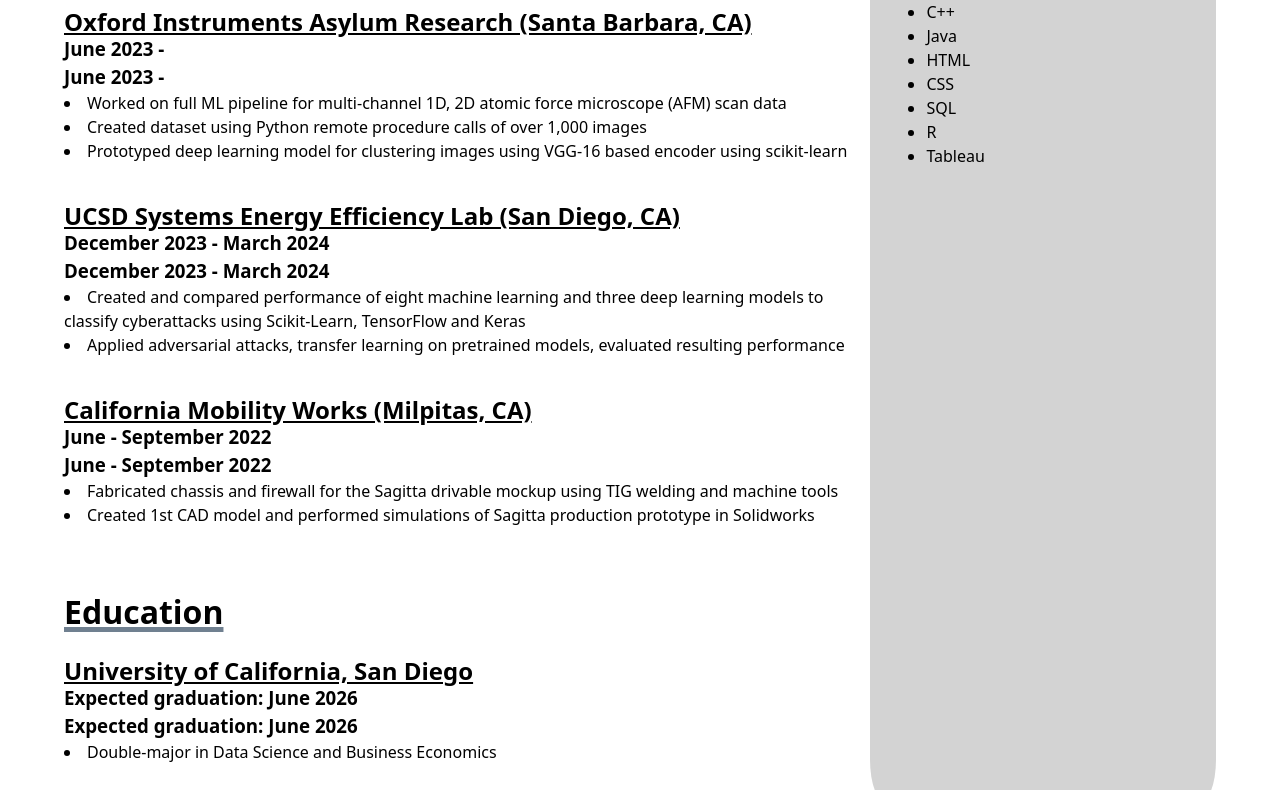
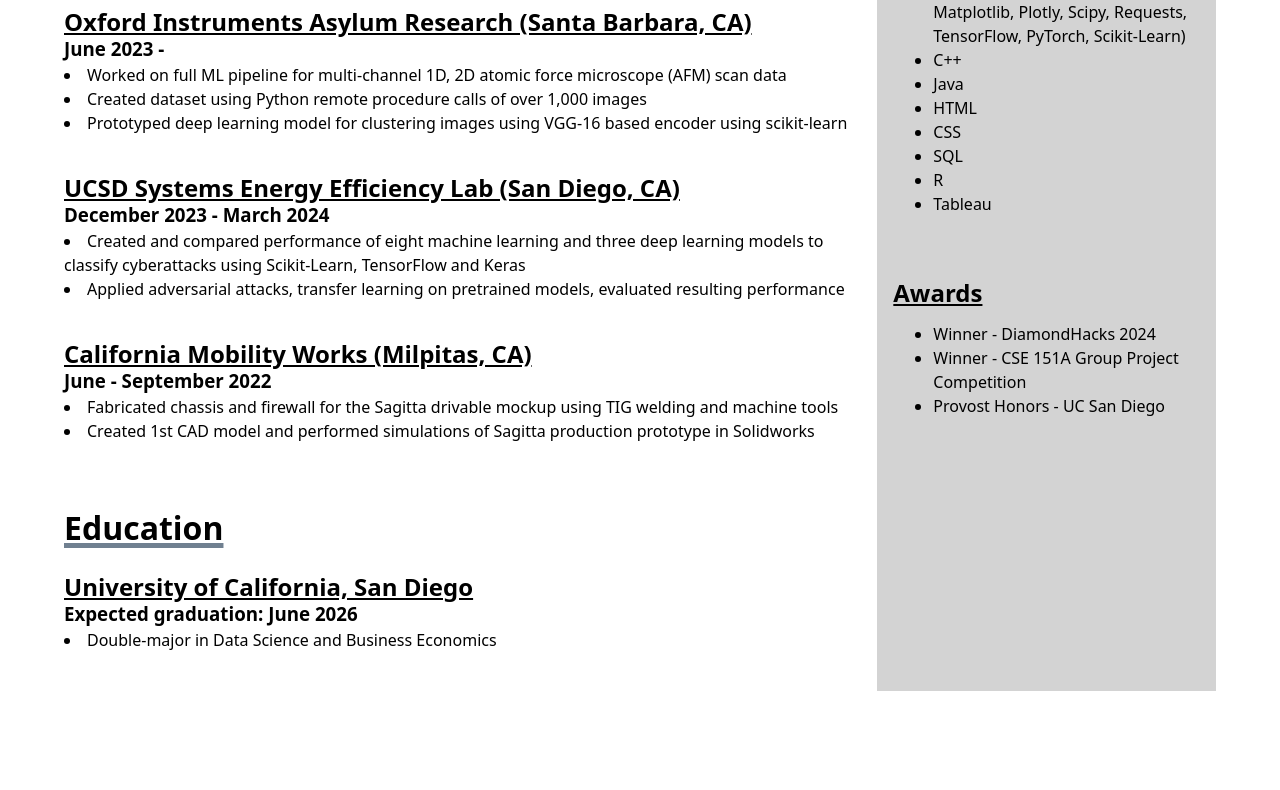
Before and after one commit to chriss-mo/DSC-106, a plain HTML site: page cv/index.html in a window 1280 px wide. Shown: the part 275-1065 px from the top of the page. After the commit the page ends 1038 px from the top, so only its background shows below. Drawn offline with Linux system fonts and the light colour scheme.

Commit message:
update CV

```diff
--- a/cv/cv.css
+++ b/cv/cv.css
@@ -7,7 +7,8 @@
 .sidebar {
     background-color: lightgray;
     padding: 1em;
-    border-radius: 5%;
+    margin-left: 2%;
+    /* border-radius: 5%; */
 }
 
 main {
--- a/cv/index.html
+++ b/cv/index.html
@@ -25,7 +25,6 @@
             <h1>Work Experience</h1>
             <section>
                 <h2>Oxford Instruments Asylum Research (Santa Barbara, CA)</h2>
-                <h3><time>June 2023 -</time></h3>
                 <h3><time datetime="2023-06">June 2023 -</time></h3>
                 <li>Worked on full ML pipeline for multi-channel 1D, 2D atomic force microscope (AFM) scan data</li>
                 <li>Created dataset using Python remote procedure calls of over 1,000 images</li>
@@ -33,14 +32,12 @@
             </section>
             <section>
                 <h2>UCSD Systems Energy Efficiency Lab (San Diego, CA)</h2>
-                <h3><time>December 2023 - March 2024</time></h3>
                 <h3><time datetime="2023-12">December 2023</time> - <time datetime="2024-03">March 2024</time></h3>
                 <li>Created and compared performance of eight machine learning and three deep learning models to classify cyberattacks using Scikit-Learn, TensorFlow and Keras</li>
                 <li>Applied adversarial attacks, transfer learning on pretrained models, evaluated resulting performance</li>
             </section>
             <section>
                 <h2>California Mobility Works (Milpitas, CA)</h2>
-                <h3><time>June - September 2022</time></h3>
                 <h3><time datetime="2022-06">June</time> - <time datetime="2022-09">September 2022</time></h3>
                 <li>Fabricated chassis and firewall for the Sagitta drivable mockup using TIG welding and machine tools</li>
                 <li>Created 1st CAD model and performed simulations of Sagitta production prototype in Solidworks</li>
@@ -48,7 +45,6 @@
             <h1>Education</h1>
             <section>
                 <h2>University of California, San Diego</h2>
-                <h3>Expected graduation: <time>June 2026</time></h3>
                 <h3>Expected graduation: <time datetime="2026-06">June 2026</time></h3>
                 <li>Double-major in Data Science and Business Economics</li>
             </section>
@@ -57,7 +53,7 @@
         <aside class="sidebar">
             <h2>Skills</h2>
             <ul>
-                <li>Python</li>
+                <li>Python (Pandas, Numpy, Matplotlib, Plotly, Scipy, Requests, TensorFlow, PyTorch, Scikit-Learn)</li>
                 <li>C++</li>
                 <li>Java</li>
                 <li>HTML</li>
@@ -65,6 +61,12 @@
                 <li>SQL</li>
                 <li>R</li>
                 <li>Tableau</li>
+            </ul><br /><br />
+            <h2>Awards</h2>
+            <ul>
+                <li>Winner - DiamondHacks 2024</li>
+                <li>Winner - CSE 151A Group Project Competition</li>
+                <li>Provost Honors - UC San Diego</li>
             </ul>
         </aside>
     </div>
```
